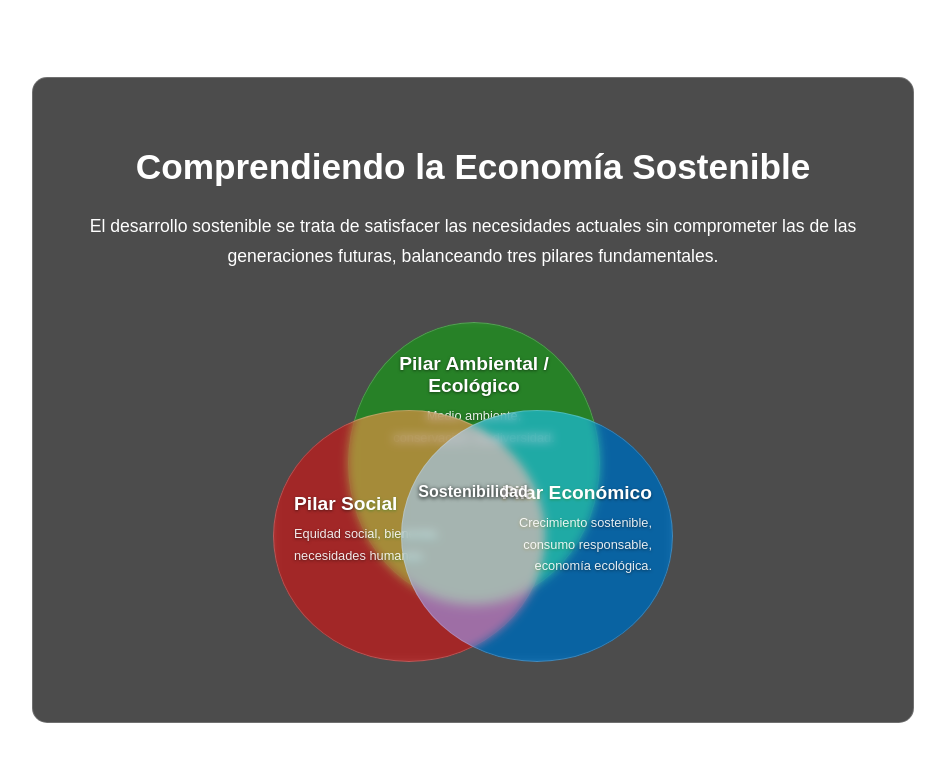
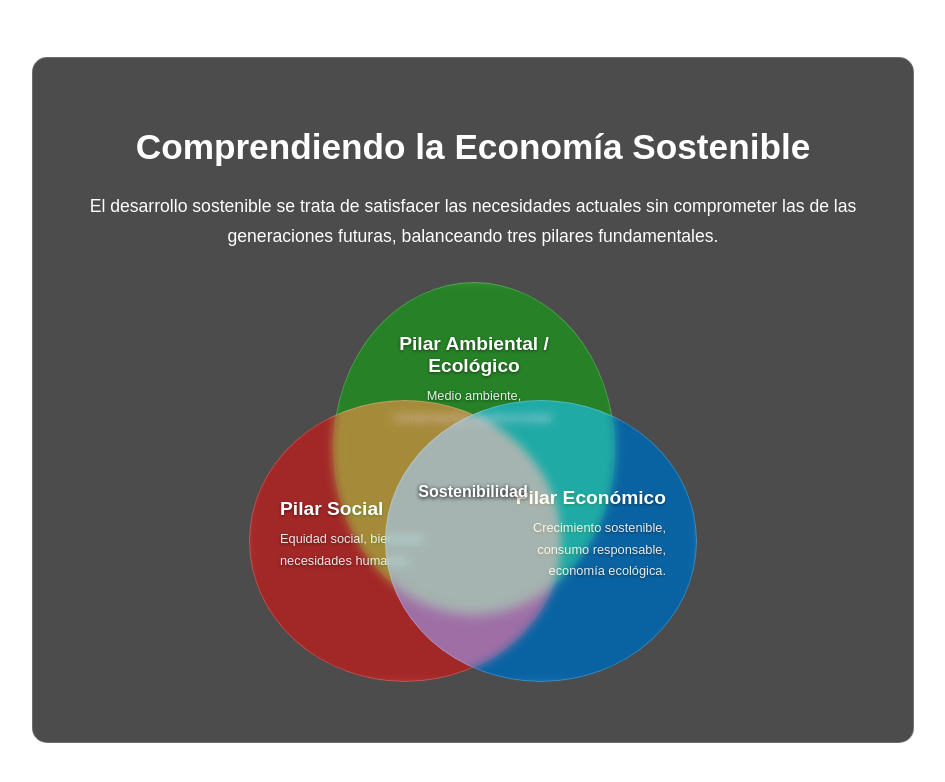
Before and after one commit to juancuellar030/sustainable-economy-presentation, a plain HTML site: page slide3.html in a window 1280 px wide. Shown: the whole page, without its empty margins (167-1112 px from the left). Drawn offline with Linux system fonts and the light colour scheme; a web font is replaced by a local one.

Commit message:
Update style.css

```diff
--- a/style.css
+++ b/style.css
@@ -564,12 +564,13 @@ strong { font-weight: 700; } /* This will now work correctly */
 }
 
 /*
---- 10. TBL GRAPHIC (SLIDE 3) - FINAL WRAPPER FIX ---
+--- 10. TBL GRAPHIC (SLIDE 3) - ENLARGED & REFINED ---
 */
 
 .tbl-graphic-container {
     position: relative;
-    min-height: 380px;
+    /* MODIFIED: Increased height to accommodate the larger, repositioned circles */
+    min-height: 420px;
     margin-top: 30px;
     display: flex;
     justify-content: center;
@@ -578,13 +579,14 @@ strong { font-weight: 700; } /* This will now work correctly */
 
 .tbl-circle {
     position: absolute;
-    width: 250px;
-    height: 250px;
+    /* MODIFIED: Increased circle size for more space */
+    width: 280px;
+    height: 280px;
     border-radius: 50%;
     mix-blend-mode: screen;
     backdrop-filter: blur(5px);
     border: 1px solid rgba(255, 255, 255, 0.2);
-    display: flex; /* This is now used to position the inner wrapper */
+    display: flex;
     cursor: pointer;
     transition: transform 0.3s ease;
 }
@@ -593,9 +595,9 @@ strong { font-weight: 700; } /* This will now work correctly */
     transform: scale(1.05);
 }
 
-/* NEW: This wrapper constrains the text's width */
+/* This wrapper constrains the text's width */
 .text-wrapper {
-    width: 65%; /* Force text to wrap within this width */
+    width: 60%; /* Adjusted width percentage for the larger circle */
     box-sizing: border-box;
 }
 
@@ -618,35 +620,38 @@ strong { font-weight: 700; } /* This will now work correctly */
 
 #circle-env {
     background-color: rgba(50, 200, 50, 0.6);
-    top: 20px;
-    left: calc(50% - 125px);
-    /* Push the wrapper to the top */
+    /* MODIFIED: Moved the circle up */
+    top: 0;
+    left: calc(50% - 140px); /* Adjusted for 280px width */
     align-items: flex-start;
     justify-content: center;
     text-align: center;
-    padding-top: 30px;
+    /* MODIFIED: Increased padding to better position text in the larger circle */
+    padding-top: 50px;
 }
 
 #circle-soc {
     background-color: rgba(255, 50, 50, 0.6);
     bottom: 20px;
-    left: 25%;
-    /* Push the wrapper to the left */
+    /* MODIFIED: Adjusted position to better fit the larger scale */
+    left: 22%;
     align-items: center;
     justify-content: flex-start;
     text-align: left;
-    padding-left: 20px;
+    /* MODIFIED: Increased padding */
+    padding-left: 30px;
 }
 
 #circle-eco {
     background-color: rgba(0, 150, 255, 0.6);
     bottom: 20px;
-    right: 25%;
-    /* Push the wrapper to the right */
+    /* MODIFIED: Adjusted position to better fit the larger scale */
+    right: 22%;
     align-items: center;
     justify-content: flex-end;
     text-align: right;
-    padding-right: 20px;
+    /* MODIFIED: Increased padding */
+    padding-right: 30px;
 }
 
 /* Central "Sostenibilidad" text */
```
